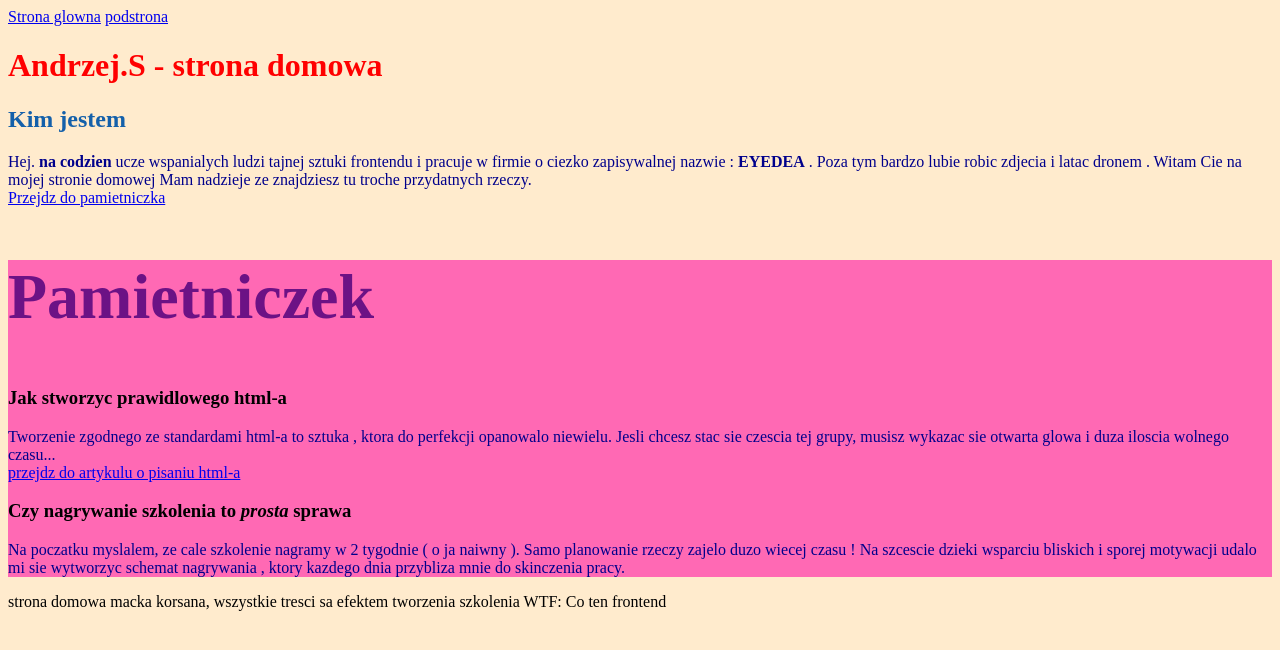
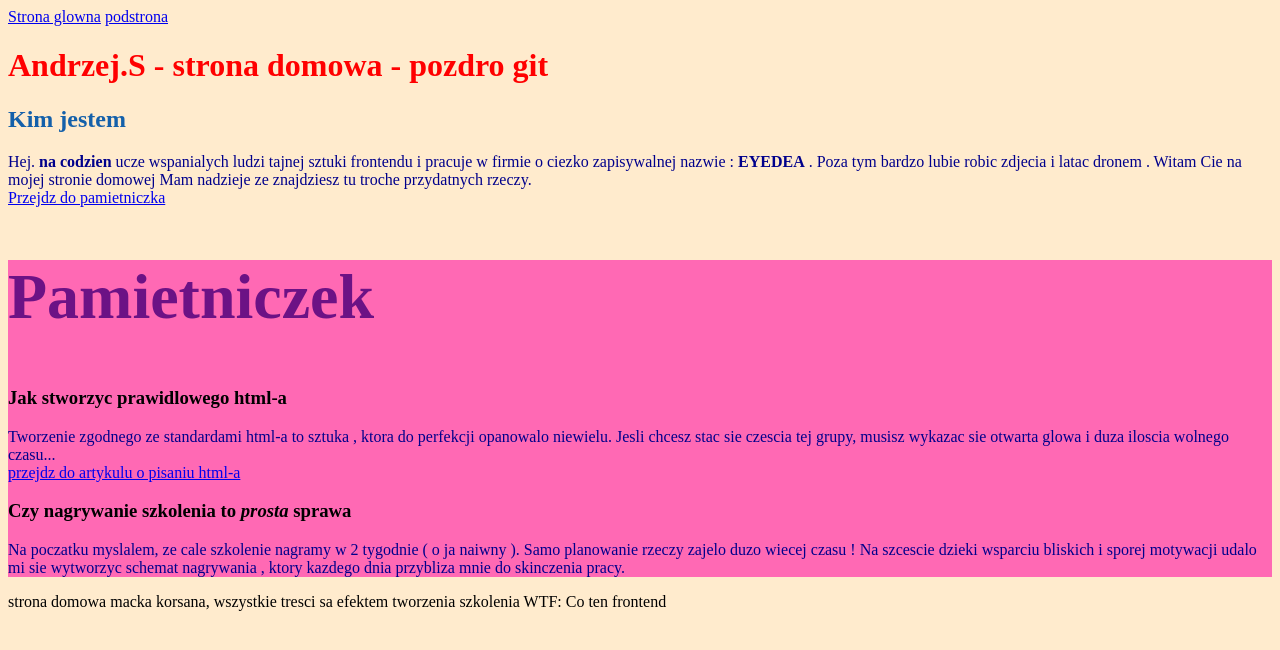
Before and after one commit to stepienandrzej/homepage, a plain HTML site: page index.html in a window 1280 px wide. Drawn offline with Linux system fonts and the light colour scheme.

Commit message:
feat: new heading

```diff
--- a/index.html
+++ b/index.html
@@ -18,7 +18,7 @@
 
         <header>
          <h1 class="heading">
-            Andrzej.S - strona domowa
+            Andrzej.S - strona domowa - pozdro git
          </h1>
         </header>
         <section>
```
